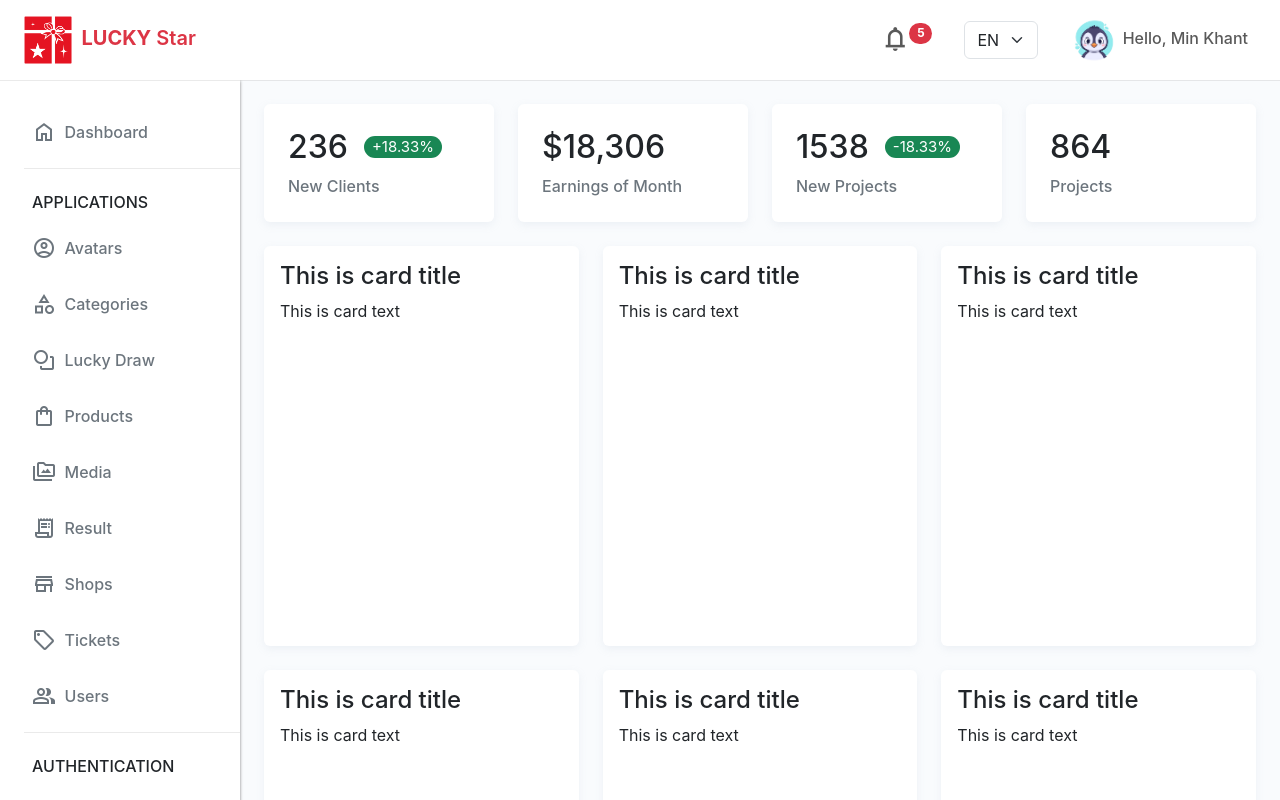
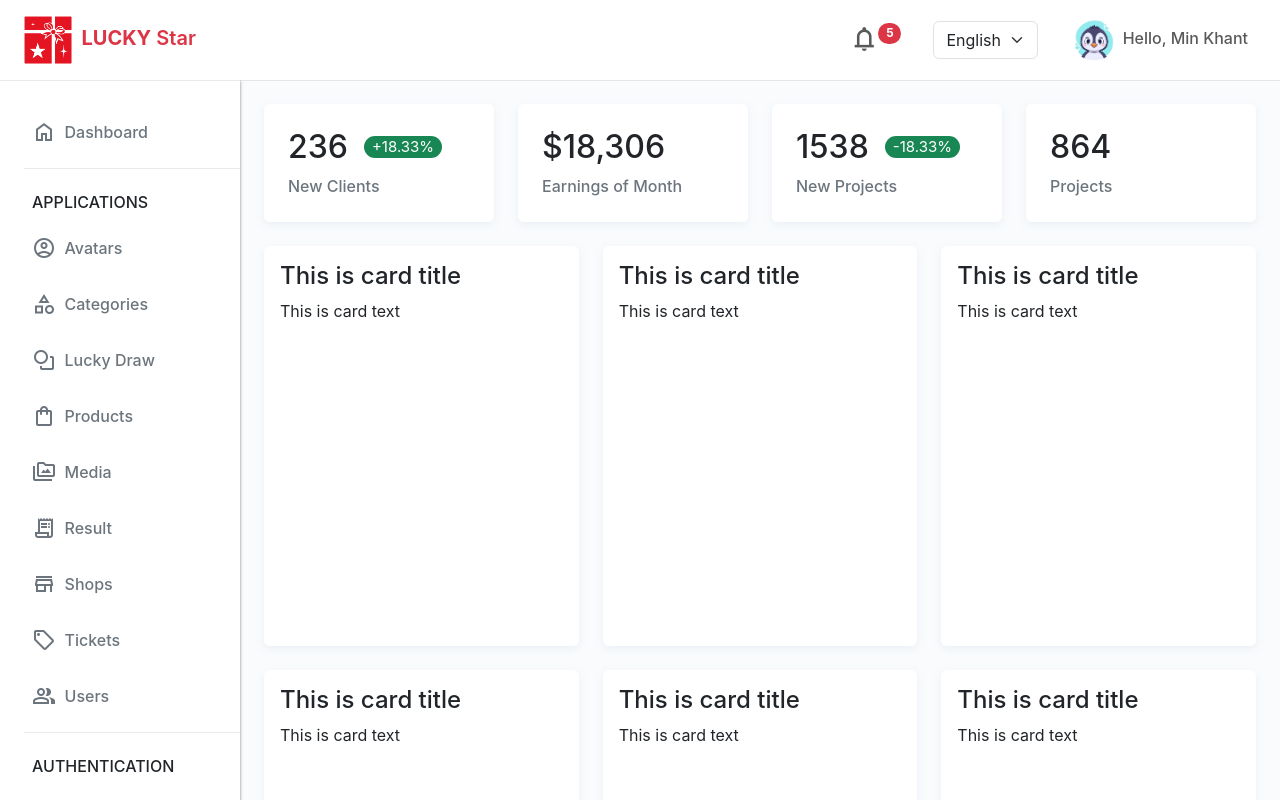
Before and after one commit to Min276/lucky-star-admin-panel, a React (Create React App) app: page / in a window 1280 px wide. Shown: the top 800 px of the page. Built offline with nearby package versions, Linux system fonts and the light colour scheme; the HTML template or start-up script is replaced by a standard one.

Commit message:
some changes and updates done

```diff
--- a/public/index.html
+++ b/public/index.html
@@ -2,14 +2,13 @@
 <html lang="en">
   <head>
     <meta charset="utf-8" />
-    <link rel="icon" href="%PUBLIC_URL%/favicon.ico" />
+    <link rel="icon" href="/assets/logo.png" />
     <meta name="viewport" content="width=device-width, initial-scale=1" />
     <meta name="theme-color" content="#000000" />
     <meta
       name="description"
       content="Web site created using create-react-app"
     />
-    <link rel="apple-touch-icon" href="%PUBLIC_URL%/logo192.png" />
     <!--
       manifest.json provides metadata used when your web app is installed on a
       user's mobile device or desktop. See https://developers.google.com/web/fundamentals/web-app-manifest/
@@ -26,7 +25,7 @@
       work correctly both with client-side routing and a non-root public URL.
       Learn how to configure a non-root public URL by running `npm run build`.
     -->
-    <title>React App</title>
+    <title>Lucky Star Admin Panel</title>
   </head>
   <body>
     <noscript>You need to enable JavaScript to run this app.</noscript>
--- a/src/components/NavBar/index.jsx
+++ b/src/components/NavBar/index.jsx
@@ -30,9 +30,9 @@ const NavBar = () => {
           <li className="nav-item">
             <select className="form-select" aria-label="Default select example">
               <option defaultValue value="en">
-                EN
+                English
               </option>
-              <option value="cn">CN</option>
+              <option value="zh">中文字</option>
             </select>
           </li>
           <li className="nav-item">
```
